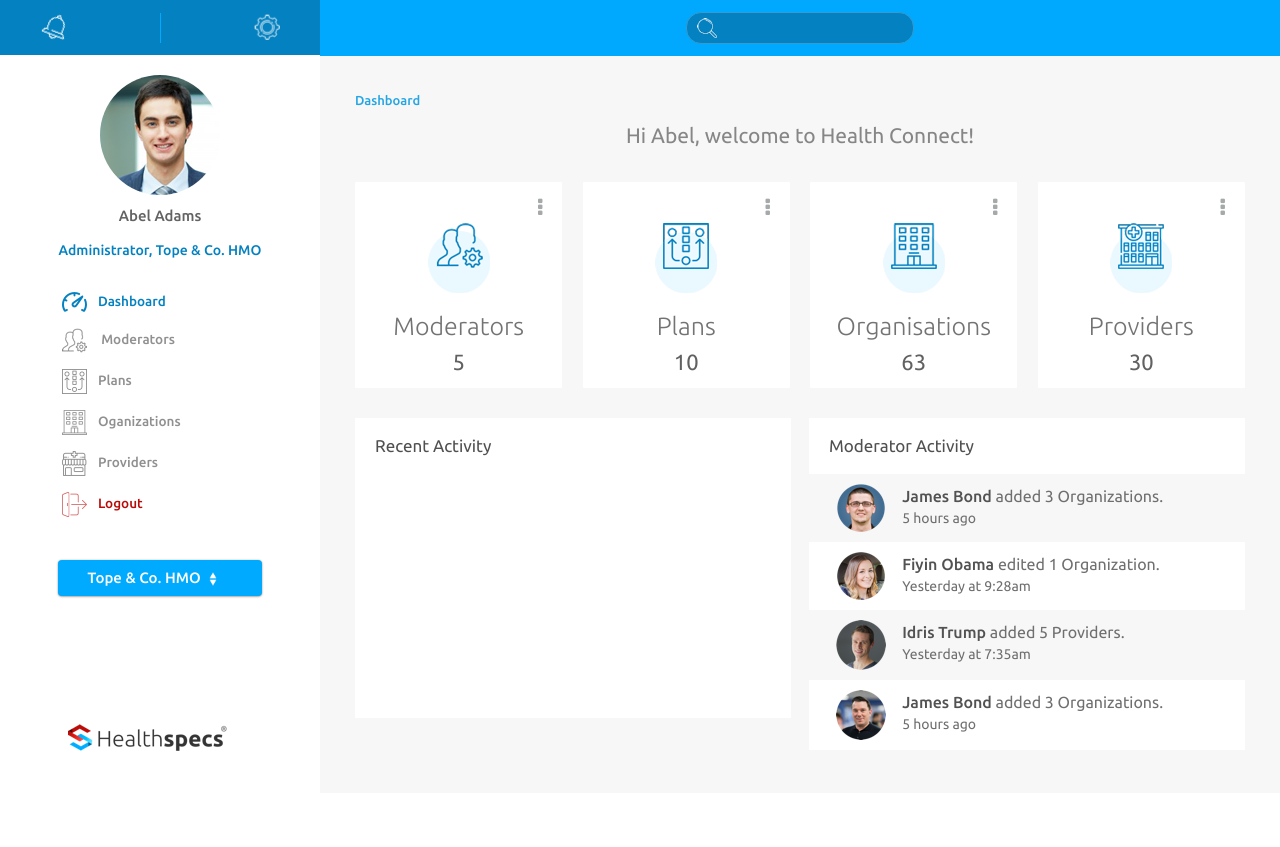
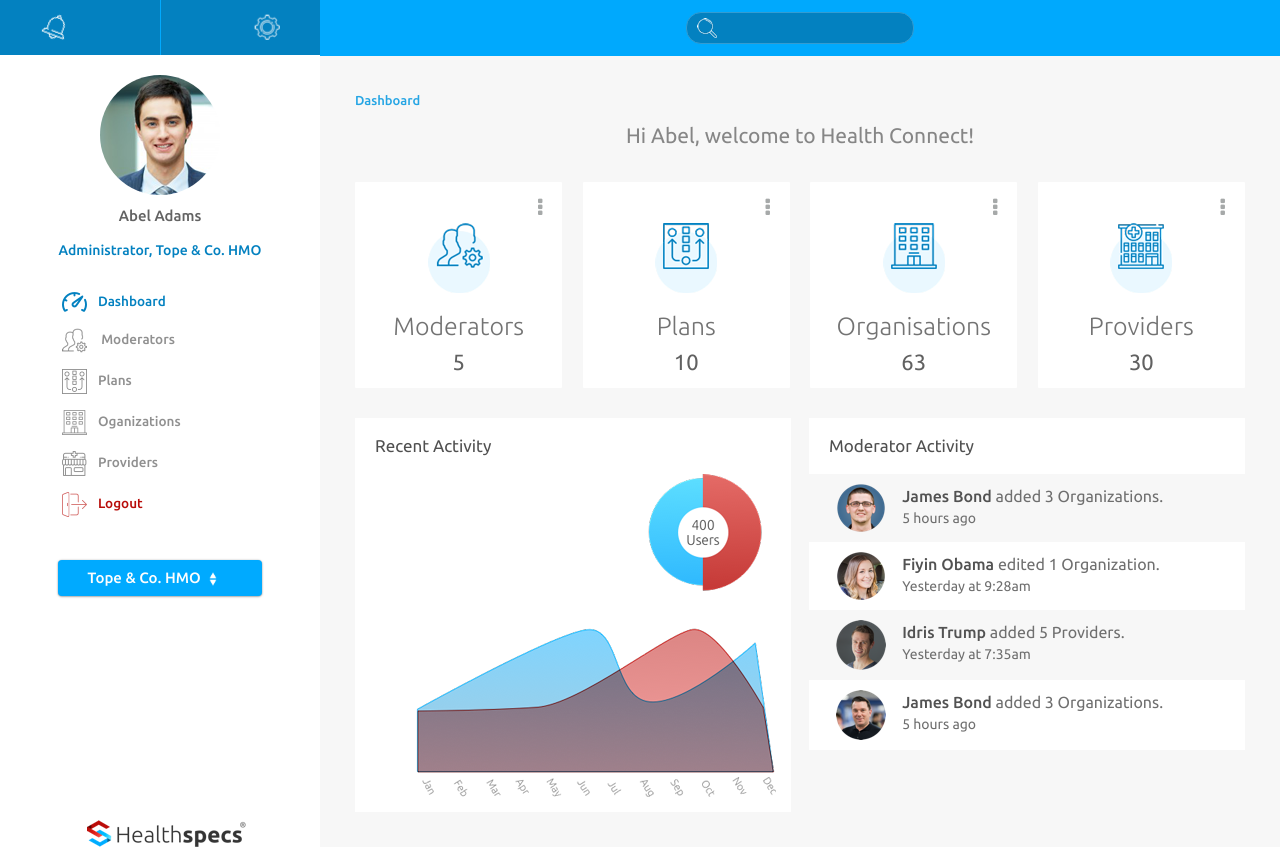
Before and after one commit to codesproject/HealthConnect, a plain HTML site: page dashboard.html in a window 1280 px wide. Before the commit the page ends 800 px from the top, so only its background shows below. Drawn offline with Linux system fonts and the light colour scheme; a script that the page names is missing.

Commit message:
dashboard updated

```diff
--- a/css/Hconnect.css
+++ b/css/Hconnect.css
@@ -707,7 +707,7 @@ label, .txtNormal{
 
 .dashHolder {
 	background: #f7f7f7;
-	height: 94%;
+
     padding: 35px;
 }
 .profileImg img{
@@ -799,11 +799,13 @@ label, .txtNormal{
 }
 
 .logoBtm {
-	margin: auto;
-    margin-left: 10%;
-    margin-top: 50%;
+	    margin: auto;
+    /* margin-left: 10%; */
+    /* margin-top: 50%; */
     text-align: center;
-    width: 70%;
+    width: 21%;
+    bottom: 0;
+    position: absolute;
 }
 
 .dashHolderBox{
@@ -861,7 +863,7 @@ border-radius: 1px;}
 .dashRecnt {
 	    background-color: white;
     flex-basis: 49%;
-	    height: 300px;
+
 }
 .recntTop {
 	    padding: 15px 20px;
@@ -925,9 +927,15 @@ border-radius: 1px;}
 }
 
 .iconTop>div.lines>div {
-	      width: 1px;
-    padding: 15px 0;
+	    width: 1px;
+    padding: 0;
+    height: 100%;
     margin: auto;
-    margin-top: 13px;
     background: #00aaff;
 }
+
+.dashGraph>img {
+	    float: right;
+    padding: 15px;
+    padding-top: 0;
+}
--- a/dashboard.html
+++ b/dashboard.html
@@ -110,6 +110,9 @@
 	<div class="dashactivBox">
 		<div class="dashRecnt">
 	<div class="recntTop">Recent Activity </div>
+		<div class="dashGraph">
+			<img src="img/graph-img.png" />
+		</div>
 
 		</div>
 		<div class="dashMod">
```
Also changed, not shown: img/graph-img.png (added).
